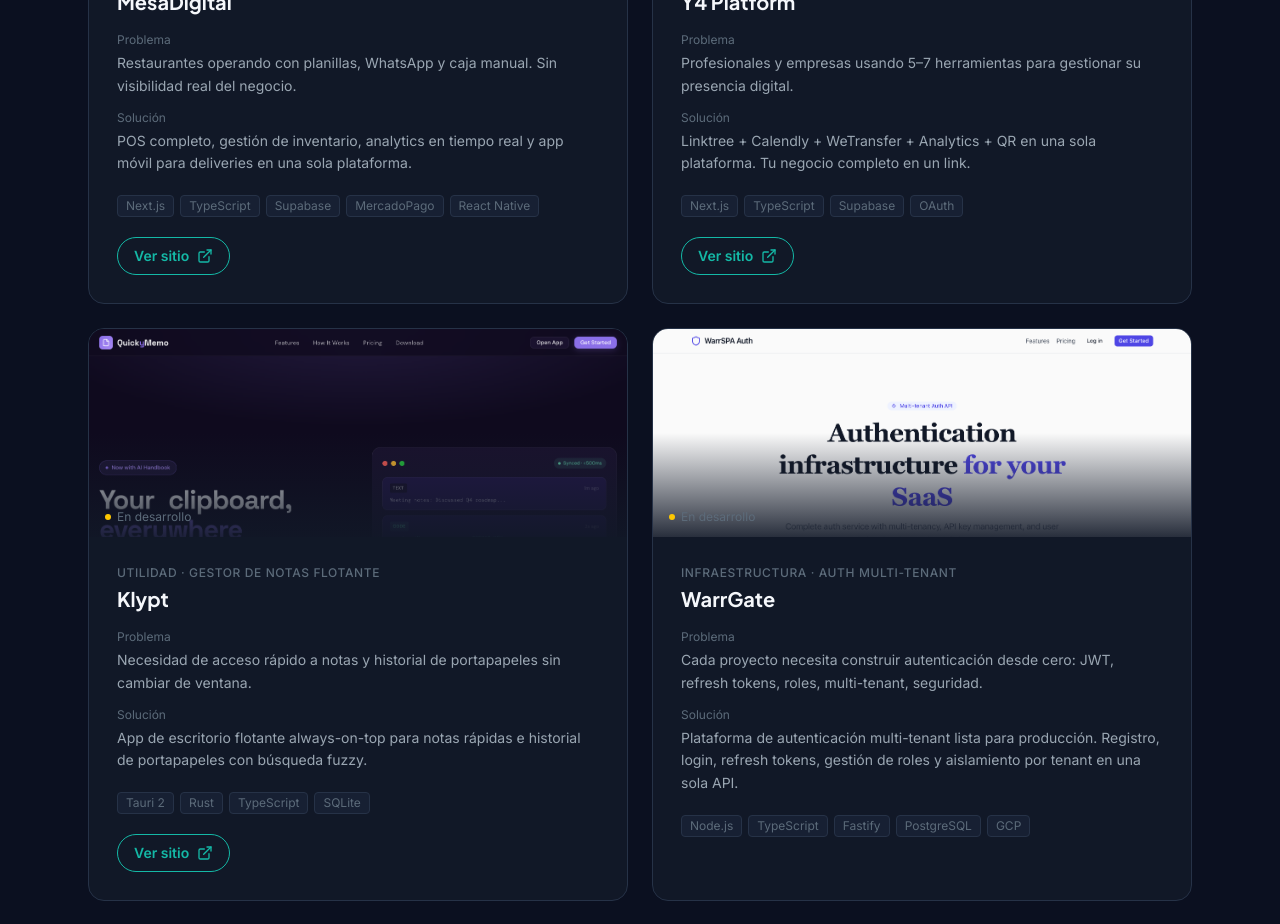
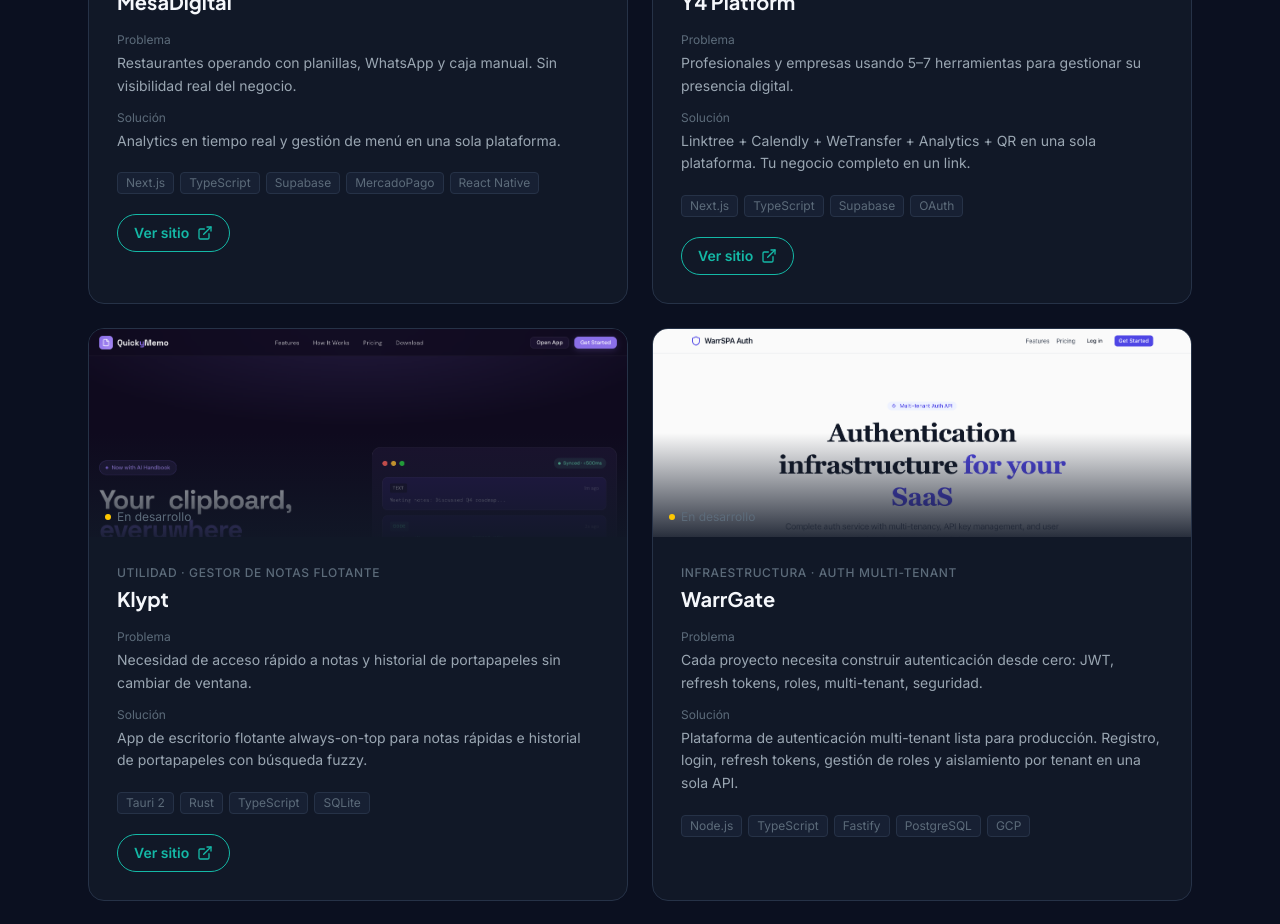
Before and after one commit to williamRR/warrspa-landing, a Next.js app: page / in a window 1280 px wide. Shown: the part 3080-4004 px from the top of the page. Built offline with nearby package versions, Linux system fonts and the light colour scheme.

Commit message:
Fix label mesadig

```diff
--- a/src/components/ui/PortfolioSection.tsx
+++ b/src/components/ui/PortfolioSection.tsx
@@ -22,7 +22,7 @@
     category: "SaaS B2B · Restaurantes y deliveries",
     problem:
       "Restaurantes operando con planillas, WhatsApp y caja manual. Sin visibilidad real del negocio.",
-    what: "POS completo, gestión de inventario, analytics en tiempo real y app móvil para deliveries en una sola plataforma.",
+    what: "Analytics en tiempo real y gestión de menú en una sola plataforma.",
     stack: [
       { name: "Next.js" },
       { name: "TypeScript" },
```
